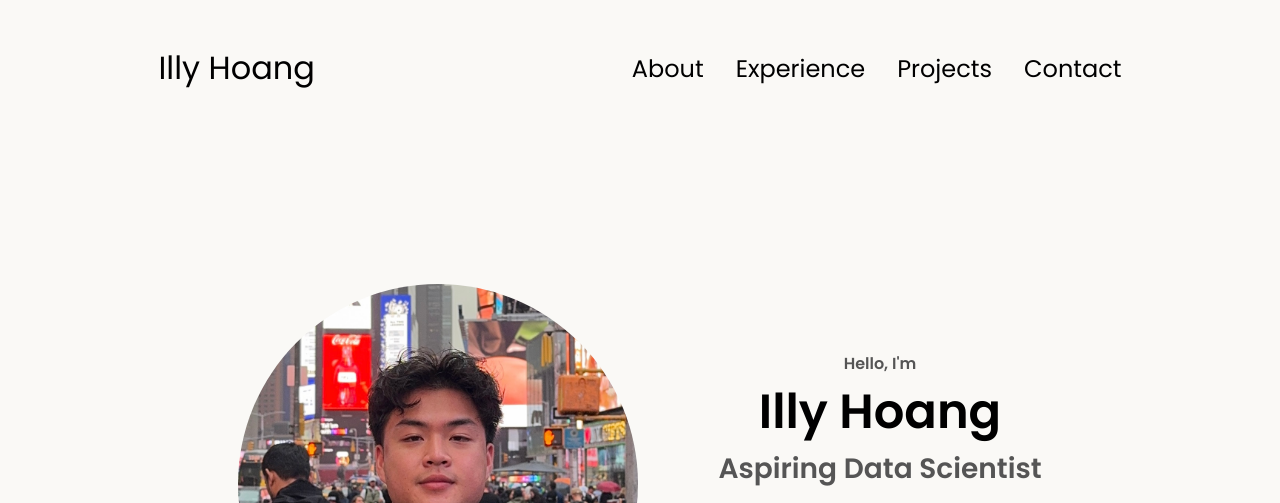
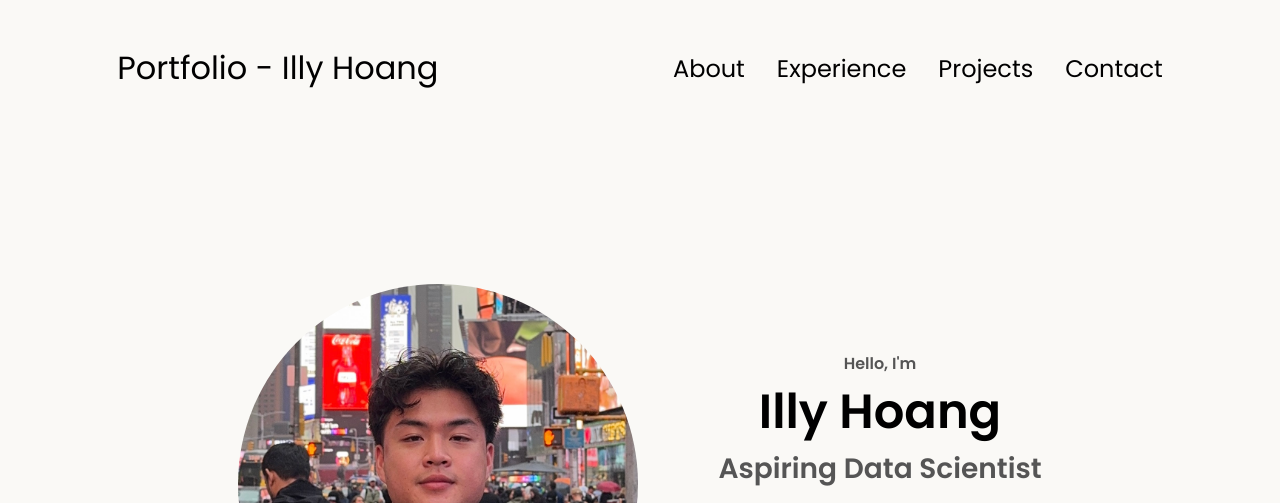
Before and after one commit to illydh/illydh.github.io, a plain HTML site: page index.html in a window 1280 px wide. Shown: the top 503 px of the page. Drawn offline with Linux system fonts and the light colour scheme.

Commit message:
Update name of leftmost header

```diff
--- a/index.html
+++ b/index.html
@@ -10,7 +10,7 @@
   </head>
   <body>
     <nav id="desktop-nav">
-      <div class="logo">Illy Hoang</div>
+      <div class="logo">Portfolio - Illy Hoang</div>
       <div>
         <ul class="nav-links">
           <li><a href="#about">About</a></li>
```
